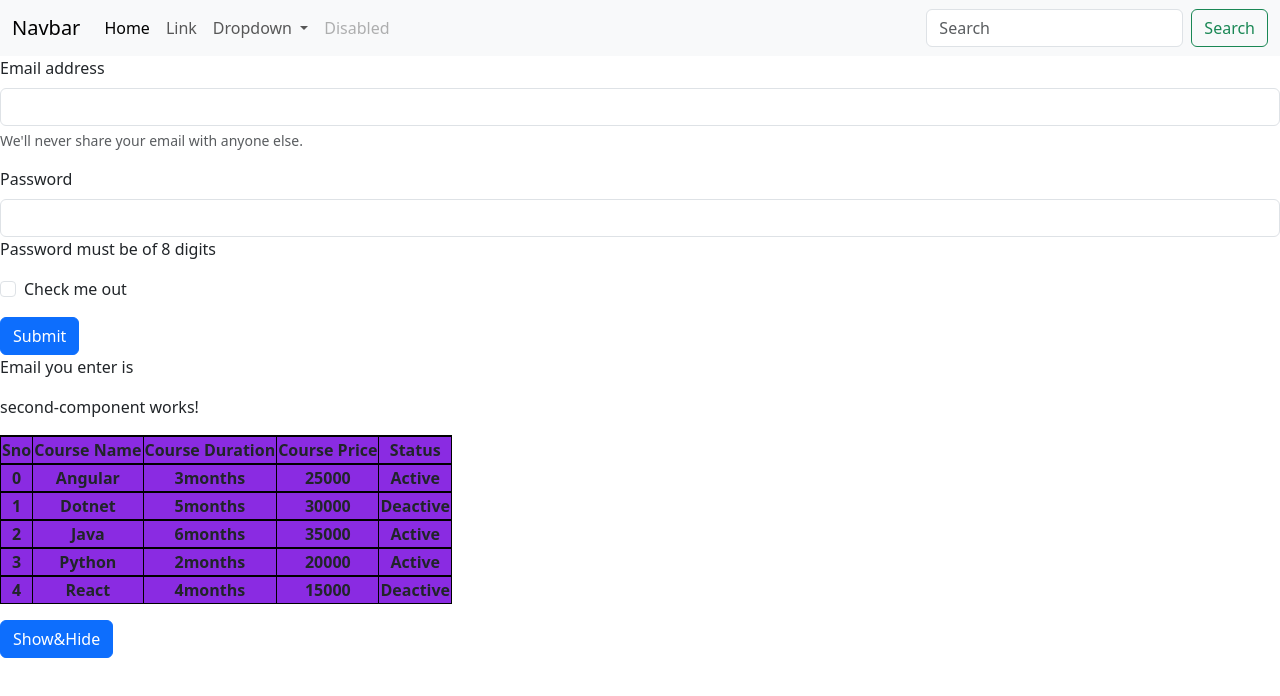
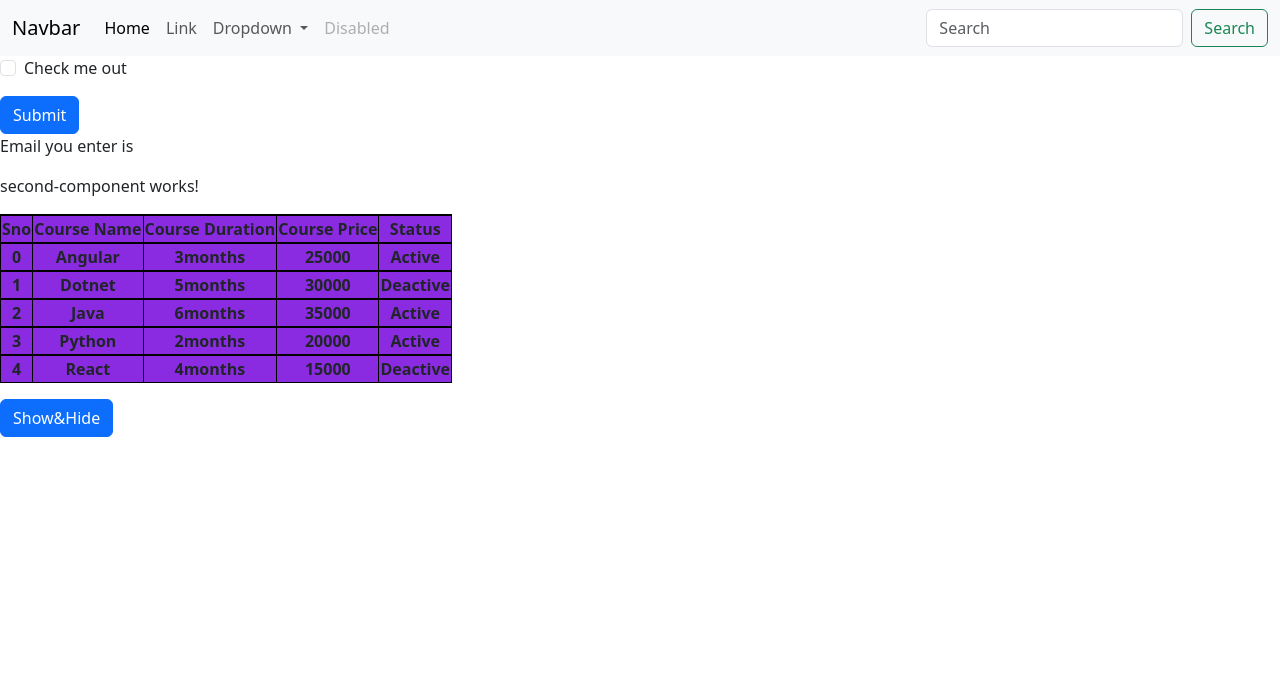
Before and after one commit to onusha45/Angular_project, an Angular app in the folder simple_project/: page / in a window 1280 px wide. Shown: the top 696 px of the page. Built offline with nearby package versions, Linux system fonts and the light colour scheme.

Commit message:
enable & disable using structural directives

```diff
--- a/simple_project/src/app/first-component/first-component.component.html
+++ b/simple_project/src/app/first-component/first-component.component.html
@@ -1,4 +1,4 @@
-<form>
+<form *ngIf="checkBox">
   <div class="mb-3">
     <label for="exampleInputEmail1" class="form-label">Email address</label>
     <input type="email" [(ngModel)]="email" name="email" class="form-control" id="exampleInputEmail1" aria-describedby="emailHelp" value="{{email}}">
@@ -9,11 +9,12 @@
     <input type="password" [(ngModel)] ="password" name="password" class="form-control" id="exampleInputPassword1">
     <p>{{password_text}}</p>
   </div>
-  <div class="mb-3 form-check">
-    <input type="checkbox" class="form-check-input" id="exampleCheck1">
+</form>
+  <div class="mb-3 form-check" (click)="displayOnUncheck()">
+    <input type="checkbox"  class="form-check-input"  id="exampleCheck1 ">
     <label class="form-check-label" for="exampleCheck1">Check me out</label>
   </div>
   <button type="submit" class="btn btn-primary" (click)="submitAlert('Your form is Submitted sucessfully with \n email : '+ email +'\n Password:' + password )">Submit</button>
-</form>
+
 
 <p> Email you enter is {{email}}</p>
--- a/simple_project/src/app/first-component/first-component.component.ts
+++ b/simple_project/src/app/first-component/first-component.component.ts
@@ -1,9 +1,10 @@
+import { CommonModule } from '@angular/common';
 import { Component } from '@angular/core';
 import { FormsModule } from '@angular/forms';
 
 @Component({
   selector: 'app-first-component',
-  imports: [FormsModule],
+  imports: [FormsModule,CommonModule],
   templateUrl: './first-component.component.html',
   styleUrl: './first-component.component.css'
 })
@@ -11,6 +12,8 @@ export class FirstComponentComponent {
   email : string = ""
   password: string =""
   password_text : string ="Password must be of 8 digits "
+  checkBox: boolean = false;
+
 constructor(){
 
 }
@@ -18,4 +21,7 @@ submitAlert(message :string){
   alert(message)
 }
 
+displayOnUncheck(){
+  this.checkBox = !this.checkBox;
 }
+}
```
